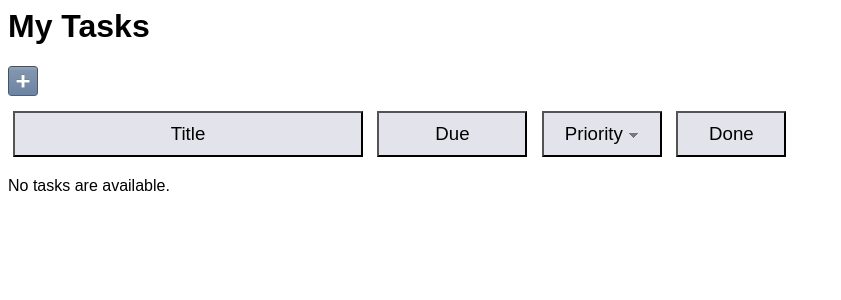
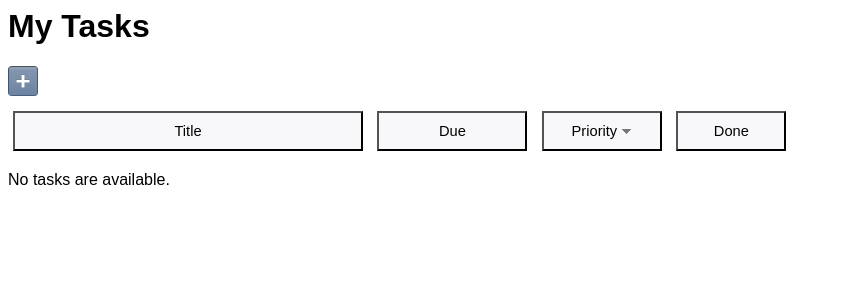
Before and after one commit to marklar/olakase, a Django app: page /kaseres/tasks/ in a window 1280 px wide. Shown: the top 300 px of the page, without its empty margins (0-841 px from the left). Run offline with Django 3.2, Linux system fonts and the light colour scheme; data that the repository does not hold is empty; some libraries are stand-ins or nearby versions.

Commit message:
More CSS

```diff
--- a/kaseres/static/kaseres/css/main.css
+++ b/kaseres/static/kaseres/css/main.css
@@ -22,8 +22,8 @@ li.task div div {
 }
 
 .sort_btn {
-    background: #E3E3EC;
-    font-size: 14pt;
+    background-color: #F8F8FA;
+    font-size: 11pt;
     margin: 5px;
     padding: 10px;
     margin-bottom: 4px;
@@ -36,7 +36,7 @@ li.task div div {
 
 .highlighted {
     color: Black;
-    background-color: #E3E3EC;
+    background-color: #F8F8FA;
 }
 
 .attr {
```
Also changed, not shown: 1 other file.
